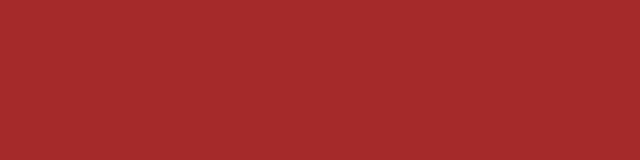
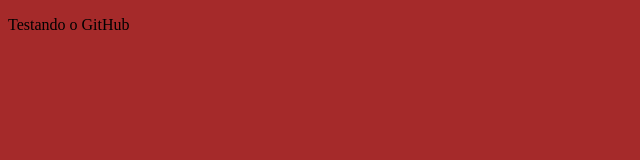
Before and after one commit to marcosnunessjc/teste01, a plain HTML site: page index.html in a window 1280 px wide. Shown: the whole page, without its empty margins (0-640 px from the left). Drawn offline with Linux system fonts and the light colour scheme.

Commit message:
Incluindo texto

```diff
--- a/index.html
+++ b/index.html
@@ -11,6 +11,6 @@
     </style>
 </head>
 <body>
-
+    <p>Testando o GitHub</p>
 </body>
 </html>
```
